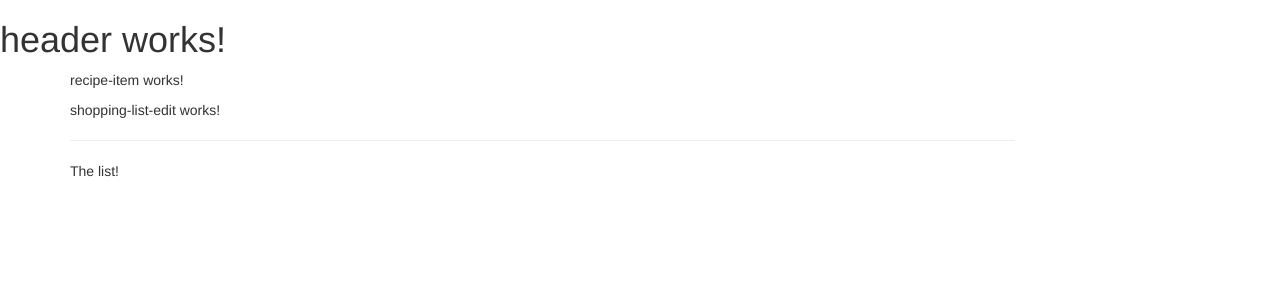
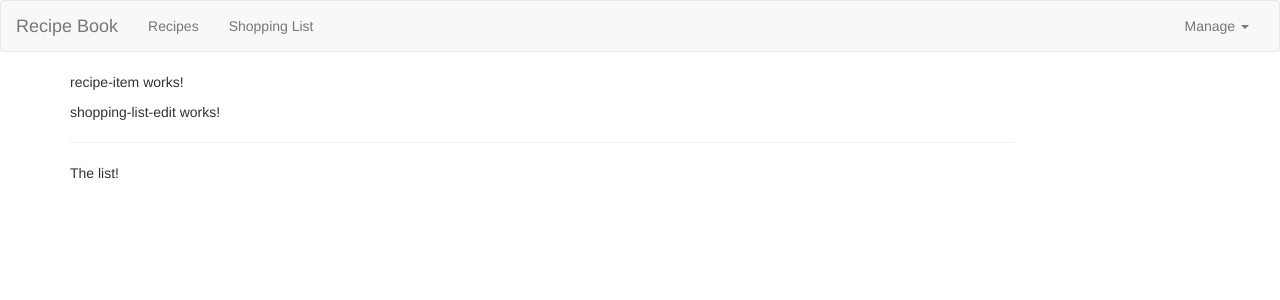
Before and after one commit to migabreu12/AngularCourseProject, an Angular app in the folder course-project/: page / in a window 1280 px wide. Shown: the top 300 px of the page. Built offline with nearby package versions, Linux system fonts and the light colour scheme.

Commit message:
53. Implemented header.

```diff
--- a/course-project/src/app/components/header/header.component.html
+++ b/course-project/src/app/components/header/header.component.html
@@ -1 +1,31 @@
-<h1>header works!</h1>
+<nav class="navbar navbar-default">
+    <div class="container-fluid">
+        <div class="navbar-header">
+            <a href="#" class="navbar-brand">Recipe Book</a>
+        </div>
+
+        <div class="collapse navbar-collapse">
+            <ul class="nav navbar-nav">
+                <li>
+                    <a href="#">Recipes</a>
+                </li>
+                <li>
+                    <a href="#">Shopping List</a>
+                </li>
+            </ul>
+            <ul class="nav navbar-nav navbar-right">
+                <li class="dropdown">
+                    <a href="#" class="dropdown-toggle" role="button">Manage <span class="caret"></span></a>
+                    <ul class="dropdown-menu">
+                        <li>
+                            <a href="#">Save Data</a>
+                        </li>
+                        <li>
+                            <a href="#">Fetch Data</a>
+                        </li>
+                    </ul>
+                </li>
+            </ul>
+        </div>
+    </div>
+</nav>
```
